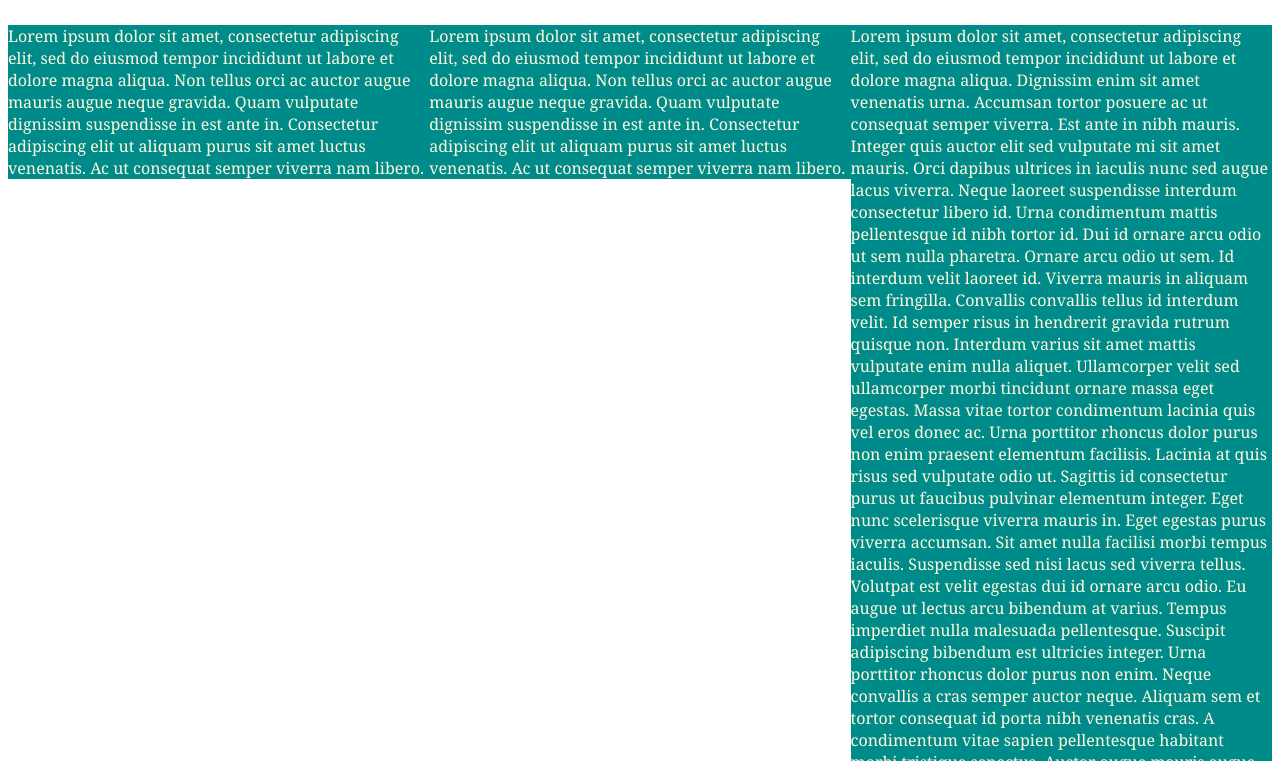
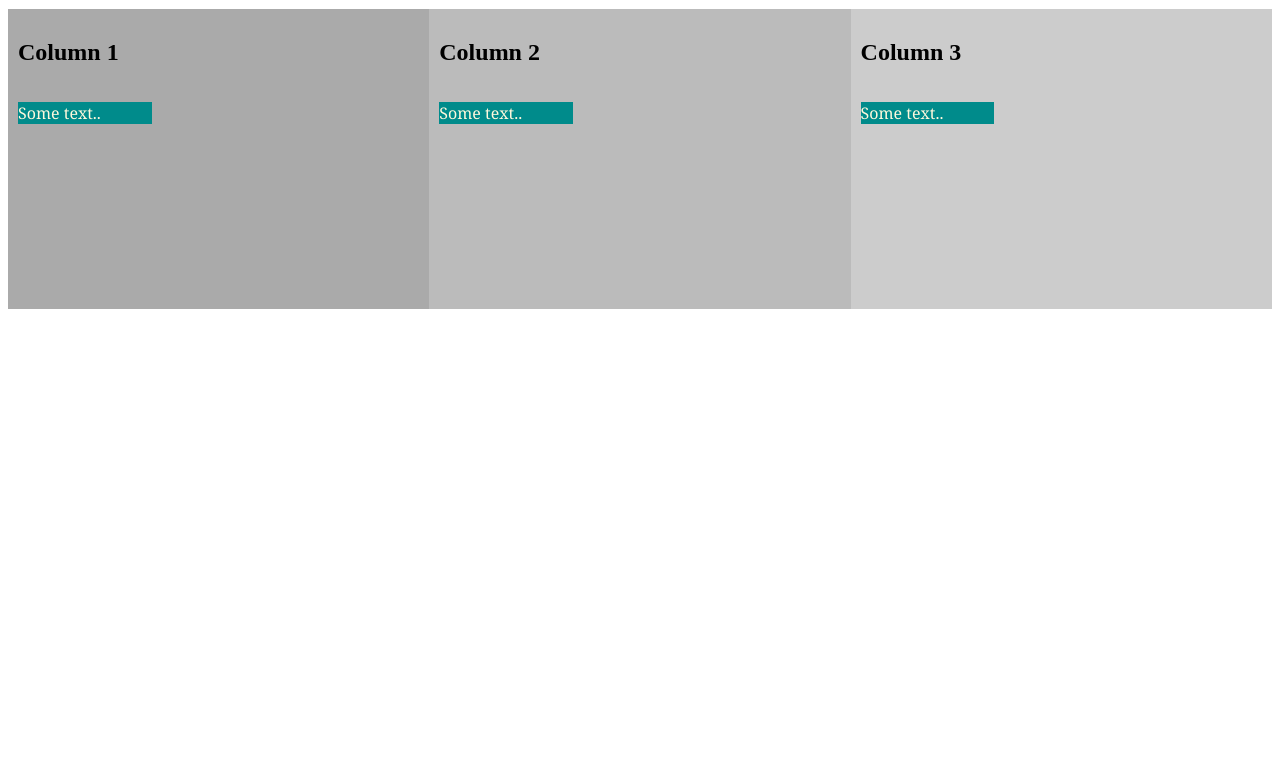
Before and after one commit to m-yal/m-yal.github.io, a plain HTML site: page index.html in a window 1280 px wide. Shown: the part 39-800 px from the top of the page. Drawn offline with Linux system fonts and the light colour scheme.

Commit message:
Try to create 3 columns, one more time

```diff
--- a/css/styles.css
+++ b/css/styles.css
@@ -14,7 +14,20 @@ p {
     width: 33.33%;
 }
 
-div:after {
+* {
+    box-sizing: border-box;
+}
+
+/* Create three equal columns that floats next to each other */
+.column {
+    float: left;
+    width: 33.33%;
+    padding: 10px;
+    height: 300px; /* Should be removed. Only for demonstration */
+}
+
+/* Clear floats after the columns */
+.row:after {
     content: "";
     display: table;
     clear: both;
--- a/index.html
+++ b/index.html
@@ -4,50 +4,24 @@
     <meta charset="UTF-8">
     <meta http-equiv="X-UA-Compatible" content="IE=edge">
     <meta name="viewport" content="width=device-width, initial-scale=1.0">
-    <title>Document</title>
+    <title>Short resume</title>
     <link rel="stylesheet" href="css/styles.css">
 </head>
 <body>
     <h1>Short resume</h1>
-    <div>
-        <p>Lorem ipsum dolor sit amet, consectetur adipiscing elit, sed do eiusmod tempor incididunt ut labore et dolore magna
-            aliqua. Non tellus orci ac auctor augue mauris augue neque gravida. Quam vulputate dignissim suspendisse in est ante
-             in. Consectetur adipiscing elit ut aliquam purus sit amet luctus venenatis. Ac ut consequat semper viverra nam libero.</p>
-        <p>Lorem ipsum dolor sit amet, consectetur adipiscing elit, sed do eiusmod tempor incididunt ut labore et dolore magna
-            aliqua. Non tellus orci ac auctor augue mauris augue neque gravida. Quam vulputate dignissim suspendisse in est ante
-             in. Consectetur adipiscing elit ut aliquam purus sit amet luctus venenatis. Ac ut consequat semper viverra nam libero.</p>
-        <p>Lorem ipsum dolor sit amet, consectetur adipiscing elit, sed do eiusmod tempor incididunt ut labore et dolore magna aliqua.
-            Dignissim enim sit amet venenatis urna. Accumsan tortor posuere ac ut consequat semper viverra. Est ante in nibh mauris.
-            Integer quis auctor elit sed vulputate mi sit amet mauris. Orci dapibus ultrices in iaculis nunc sed augue lacus viverra.
-            Neque laoreet suspendisse interdum consectetur libero id. Urna condimentum mattis pellentesque id nibh tortor id. Dui id
-            ornare arcu odio ut sem nulla pharetra. Ornare arcu odio ut sem. Id interdum velit laoreet id.
-            Viverra mauris in aliquam sem fringilla. Convallis convallis tellus id interdum velit. Id semper risus in hendrerit gravida
-            rutrum quisque non. Interdum varius sit amet mattis vulputate enim nulla aliquet. Ullamcorper velit sed ullamcorper morbi
-            tincidunt ornare massa eget egestas. Massa vitae tortor condimentum lacinia quis vel eros donec ac. Urna porttitor rhoncus
-            dolor purus non enim praesent elementum facilisis. Lacinia at quis risus sed vulputate odio ut. Sagittis id consectetur purus
-            ut faucibus pulvinar elementum integer. Eget nunc scelerisque viverra mauris in. Eget egestas purus viverra accumsan. Sit
-            amet nulla facilisi morbi tempus iaculis. Suspendisse sed nisi lacus sed viverra tellus. Volutpat est velit egestas dui id
-            ornare arcu odio. Eu augue ut lectus arcu bibendum at varius. Tempus imperdiet nulla malesuada pellentesque. Suscipit
-            adipiscing bibendum est ultricies integer. Urna porttitor rhoncus dolor purus non enim. Neque convallis a cras semper
-            auctor neque. Aliquam sem et tortor consequat id porta nibh venenatis cras.
-            A condimentum vitae sapien pellentesque habitant morbi tristique senectus. Auctor augue mauris augue neque gravida in fermentum.
-            Nulla facilisi cras fermentum odio eu feugiat pretium nibh ipsum. Elementum integer enim neque volutpat. Varius duis at
-            consectetur lorem donec massa sapien faucibus. Urna et pharetra pharetra massa. Id aliquet risus feugiat in ante metus
-            dictum at. Curabitur gravida arcu ac tortor dignissim. Nec feugiat in fermentum posuere urna nec tincidunt. Sed faucibus
-            turpis in eu mi bibendum neque egestas. Tellus in hac habitasse platea. Luctus venenatis lectus magna fringilla urna porttitor.
-            Sed adipiscing diam donec adipiscing tristique. Mauris vitae ultricies leo integer malesuada nunc vel. Sit amet purus gravida
-            quis. Urna cursus eget nunc scelerisque. Faucibus vitae aliquet nec ullamcorper sit. Adipiscing elit duis tristique
-            sollicitudin nibh sit amet commodo nulla. Nunc mi ipsum faucibus vitae. Ut consequat semper viverra nam libero justo.
-            Praesent elementum facilisis leo vel fringilla est. Urna cursus eget nunc scelerisque viverra mauris in. Feugiat sed
-            lectus vestibulum mattis ullamcorper velit sed ullamcorper. In egestas erat imperdiet sed euismod nisi porta lorem mollis.
-             Magna etiam tempor orci eu. Faucibus turpis in eu mi bibendum neque egestas congue.
-            Nunc mattis enim ut tellus elementum sagittis vitae. Ac tincidunt vitae semper quis lectus nulla. Sit amet tellus cras
-            adipiscing enim. Adipiscing at in tellus integer feugiat scelerisque varius morbi enim. Lacus laoreet non curabitur
-            gravida arcu. Id eu nisl nunc mi ipsum faucibus. Aenean et tortor at risus viverra adipiscing. Adipiscing diam donec
-             adipiscing tristique risus nec feugiat in. Fusce ut placerat orci nulla pellentesque dignissim. Viverra aliquet eget
-             sit amet tellus cras adipiscing enim eu. Ac tincidunt vitae semper quis lectus nulla at volutpat. Sagittis eu volutpat
-             odio facilisis mauris sit. Malesuada fames ac turpis egestas maecenas pharetra convallis posuere morbi. Pulvinar elementum
-             integer enim neque volutpat ac tincidunt vitae.</p>
-    </div>
+    <div class="row">
+        <div class="column" style="background-color:#aaa;">
+          <h2>Column 1</h2>
+          <p>Some text..</p>
+        </div>
+        <div class="column" style="background-color:#bbb;">
+          <h2>Column 2</h2>
+          <p>Some text..</p>
+        </div>
+        <div class="column" style="background-color:#ccc;">
+          <h2>Column 3</h2>
+          <p>Some text..</p>
+        </div>
+      </div>
 </body>
 </html>
```
